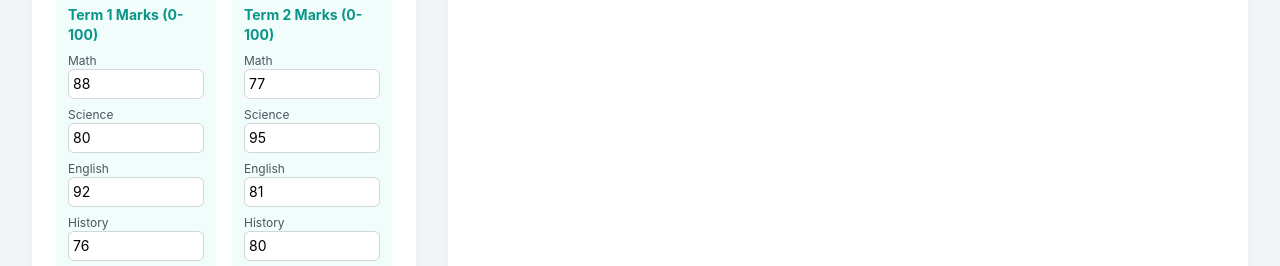
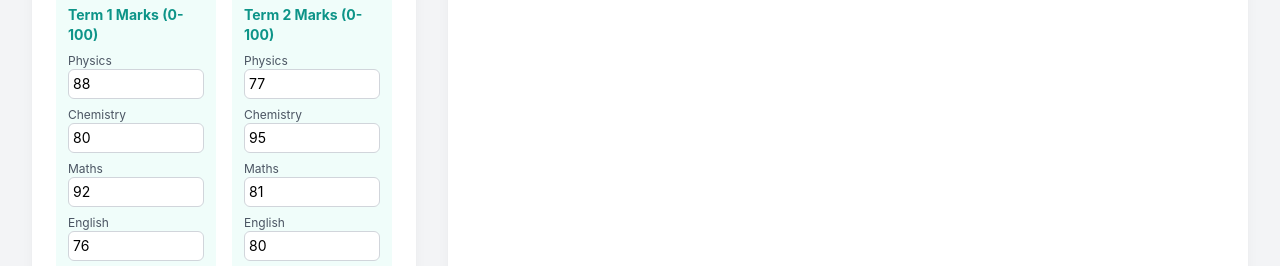
Before and after one commit to Watch-Master/MyCLI, a plain HTML site: page index.html in a window 1280 px wide. Shown: the part 436-702 px from the top of the page. Drawn offline with nearby package versions, Linux system fonts and the light colour scheme.

Commit message:
Update index.html

```diff
--- a/index.html
+++ b/index.html
@@ -110,7 +110,7 @@
 
     <script>
         // Constants must match the Python script's SUBJECTS and naming convention
-        const SUBJECTS = ["Math", "Science", "English", "History", "Art"];
+        const SUBJECTS = ["Physics", "Chemistry", "Maths", "English", "I.P"];
         const studentRecords = [];
 
         /**
```
